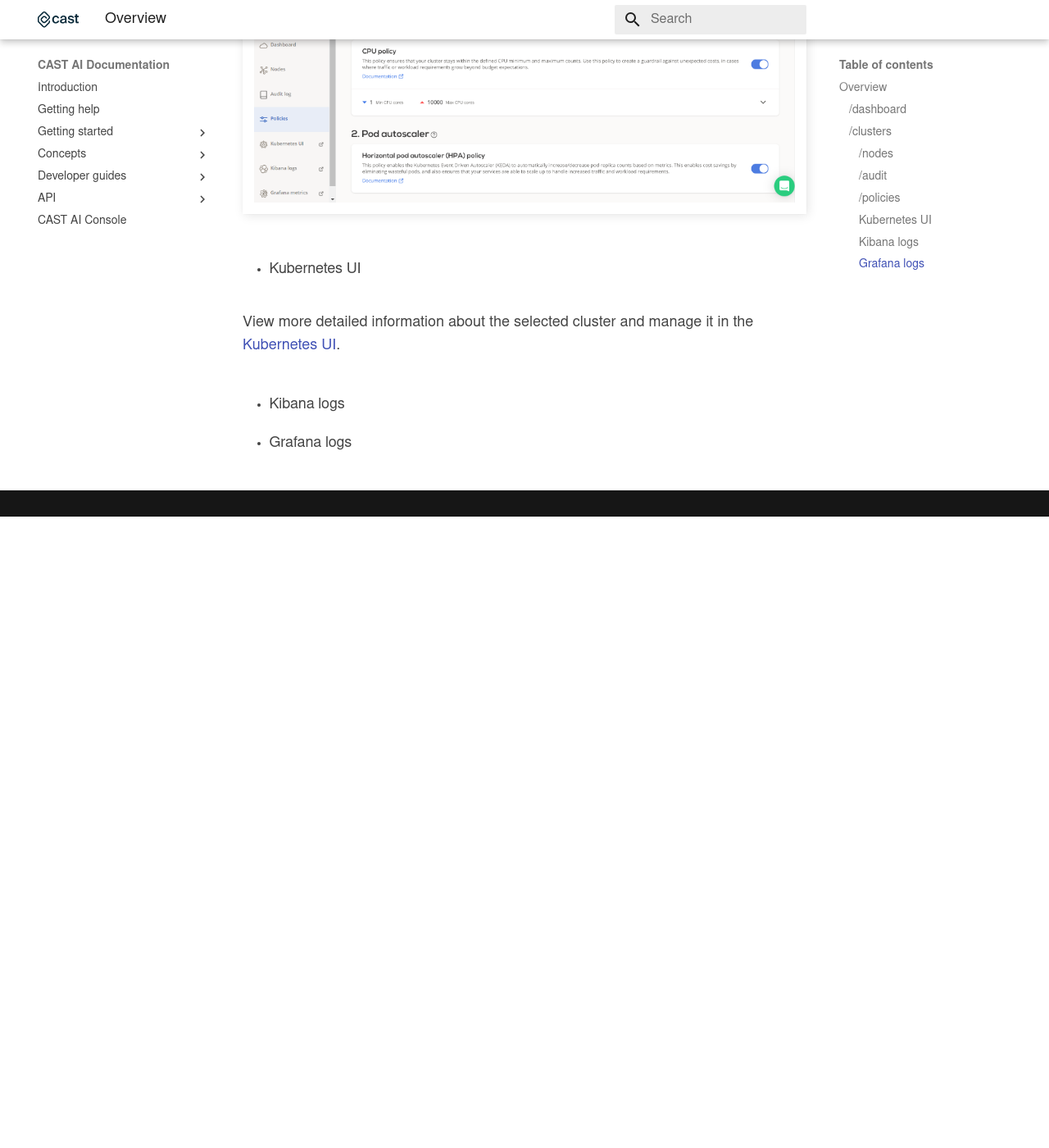
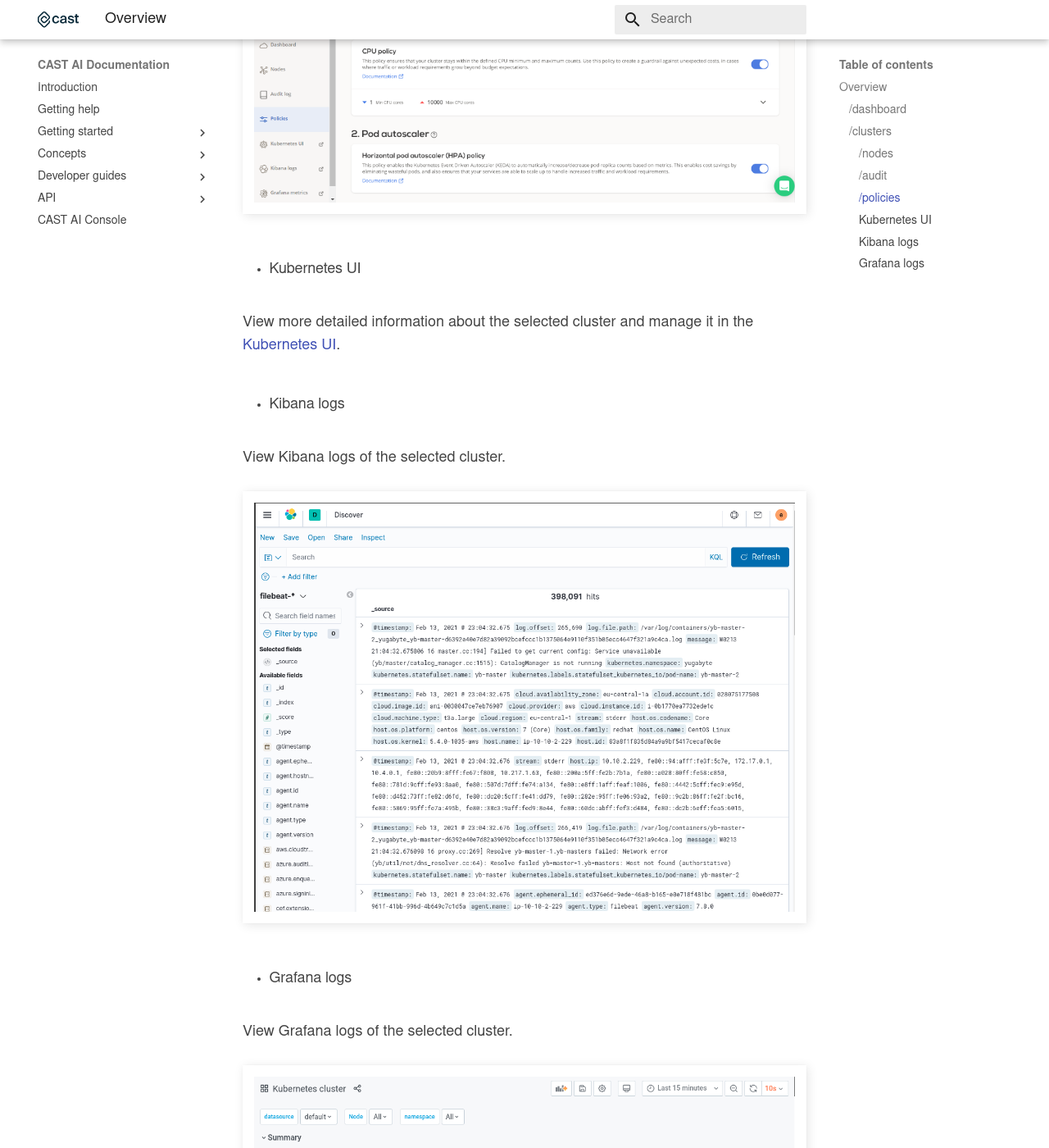
Before and after one commit to castai/docs, an MkDocs documentation site: the page built from docs/Dashboard Overview/Overview.md, in a window 1280 px wide and 1400 px high, scrolled down 4231 px. Shown: the whole window at 82% size. Built offline with MkDocs 1.6.1 and Material for MkDocs 9.7.7, drawn with Linux system fonts in a browser that asks for light colours; some web fonts are replaced; before the commit the page ends 4861 px from its top, so only the background shows below that.

Commit message:
Update Overview.md

```diff
--- a/docs/Dashboard Overview/Overview.md
+++ b/docs/Dashboard Overview/Overview.md
@@ -69,6 +69,12 @@
 
   - #### Kibana logs
 
+  View Kibana logs of the selected cluster.
 
+  ![](images/kibana.png)
 
   - #### Grafana logs
+
+  View Grafana logs of the selected cluster.
+
+  ![](images/grafana.png)
```
